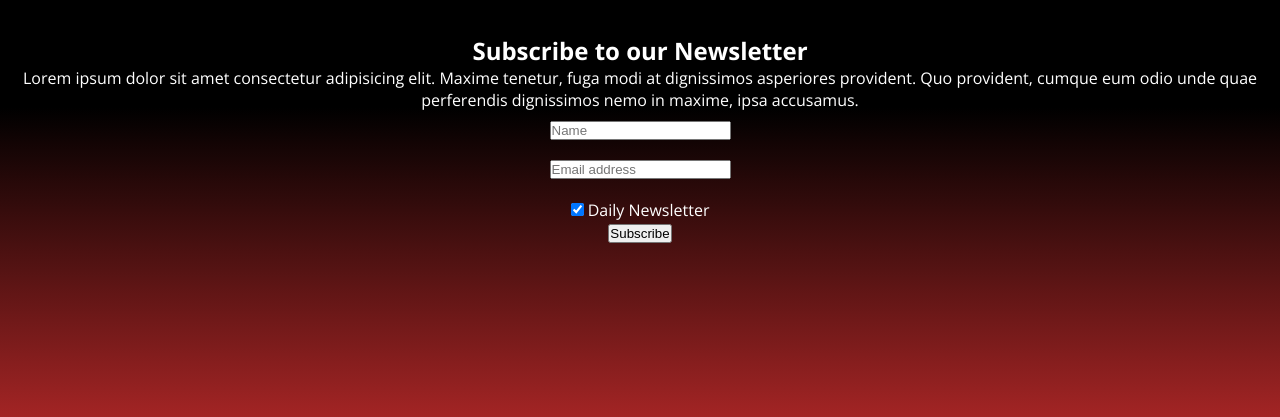
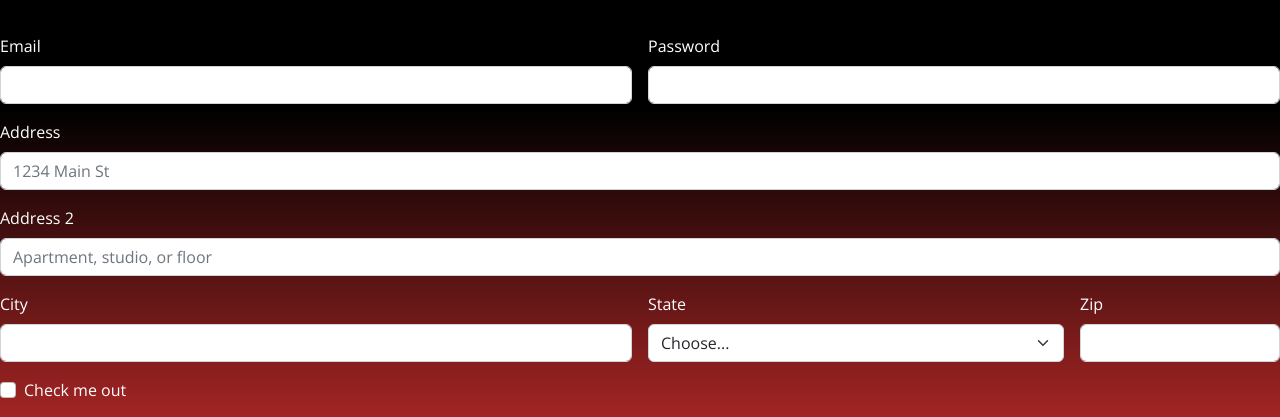
Before and after one commit to julianserdeiro/Webpage-Ferrari-Coderhouse, a plain HTML site: page pages/news.html in a window 1280 px wide. Shown: the part 292-709 px from the top of the page. Drawn offline with nearby package versions, Linux system fonts and the light colour scheme.

Commit message:
bootstrap installed

```diff
--- a/pages/news.html
+++ b/pages/news.html
@@ -4,11 +4,13 @@
     <meta charset="UTF-8">
     <meta http-equiv="X-UA-Compatible" content="IE=edge">
     <meta name="viewport" content="width=device-width, initial-scale=1.0">
-    <link rel="shortcut icon" href="../images/favicon.ico" type="image/x-icon">
+    <link rel="shortcut icon" href="images/favicon.ico" type="image/x-icon">
     <link rel="preconnect" href="https://fonts.googleapis.com">
     <link rel="preconnect" href="https://fonts.gstatic.com" crossorigin>
     <link href="https://fonts.googleapis.com/css2?family=Bebas+Neue&family=Open+Sans:wght@300;400;700&display=swap" rel="stylesheet">
-    <link rel="stylesheet" href="../styles/style.css">
+    <!-- CSS only -->
+    <link href="https://cdn.jsdelivr.net/npm/bootstrap@5.2.0-beta1/dist/css/bootstrap.min.css" rel="stylesheet" integrity="sha384-0evHe/X+R7YkIZDRvuzKMRqM+OrBnVFBL6DOitfPri4tjfHxaWutUpFmBp4vmVor" crossorigin="anonymous">
+    <link rel="stylesheet" href="/styles/style.css">
     <title>Ferrari F1</title>
 </head>
 <body class="body__News">
@@ -25,7 +27,7 @@
         </nav>
     </header>
     <h2 id="title-news" class="focus-in-expand-fwd">Receive the news</h2>
-    <div class="news__section">
+    <!-- <div class="news__section">
         <form class="newsletter-form">
             <div class="news">
                 <h2>Subscribe to our Newsletter</h2>
@@ -42,7 +44,51 @@
                 <input type="submit" value="Subscribe">
             </form>
     </div>
-    </div>
+    </div> -->
+    <form class="row g-3">
+        <div class="col-md-6">
+          <label for="inputEmail4" class="form-label">Email</label>
+          <input type="email" class="form-control" id="inputEmail4">
+        </div>
+        <div class="col-md-6">
+          <label for="inputPassword4" class="form-label">Password</label>
+          <input type="password" class="form-control" id="inputPassword4">
+        </div>
+        <div class="col-12">
+          <label for="inputAddress" class="form-label">Address</label>
+          <input type="text" class="form-control" id="inputAddress" placeholder="1234 Main St">
+        </div>
+        <div class="col-12">
+          <label for="inputAddress2" class="form-label">Address 2</label>
+          <input type="text" class="form-control" id="inputAddress2" placeholder="Apartment, studio, or floor">
+        </div>
+        <div class="col-md-6">
+          <label for="inputCity" class="form-label">City</label>
+          <input type="text" class="form-control" id="inputCity">
+        </div>
+        <div class="col-md-4">
+          <label for="inputState" class="form-label">State</label>
+          <select id="inputState" class="form-select">
+            <option selected>Choose...</option>
+            <option>...</option>
+          </select>
+        </div>
+        <div class="col-md-2">
+          <label for="inputZip" class="form-label">Zip</label>
+          <input type="text" class="form-control" id="inputZip">
+        </div>
+        <div class="col-12">
+          <div class="form-check">
+            <input class="form-check-input" type="checkbox" id="gridCheck">
+            <label class="form-check-label" for="gridCheck">
+              Check me out
+            </label>
+          </div>
+        </div>
+        <div class="col-12">
+          <button type="submit" class="btn btn-primary">Sign in</button>
+        </div>
+      </form>
     <footer class="footer">
         <ul class="footer__rrss">
             <li><a href="#"><img src="../images/facebook-icon.png" alt="facebook-logo"></a> </li>
@@ -51,5 +97,7 @@
             <li><a href="#"><img src="../images/youtube-icon.png" alt="youtube-logo"></a> </li>
         </ul>
     </footer>
+    <!-- JavaScript Bundle with Popper -->
+    <script src="https://cdn.jsdelivr.net/npm/bootstrap@5.2.0-beta1/dist/js/bootstrap.bundle.min.js" integrity="sha384-pprn3073KE6tl6bjs2QrFaJGz5/SUsLqktiwsUTF55Jfv3qYSDhgCecCxMW52nD2" crossorigin="anonymous"></script>
 </body>
 </html>
```
Also changed, not shown: index.html (+4 -0 lines), pages/car.html (+6 -2 lines), pages/drivers.html (+6 -2 lines), pages/legends.html (+6 -2 lines), pages/season.html (+6 -2 lines).
